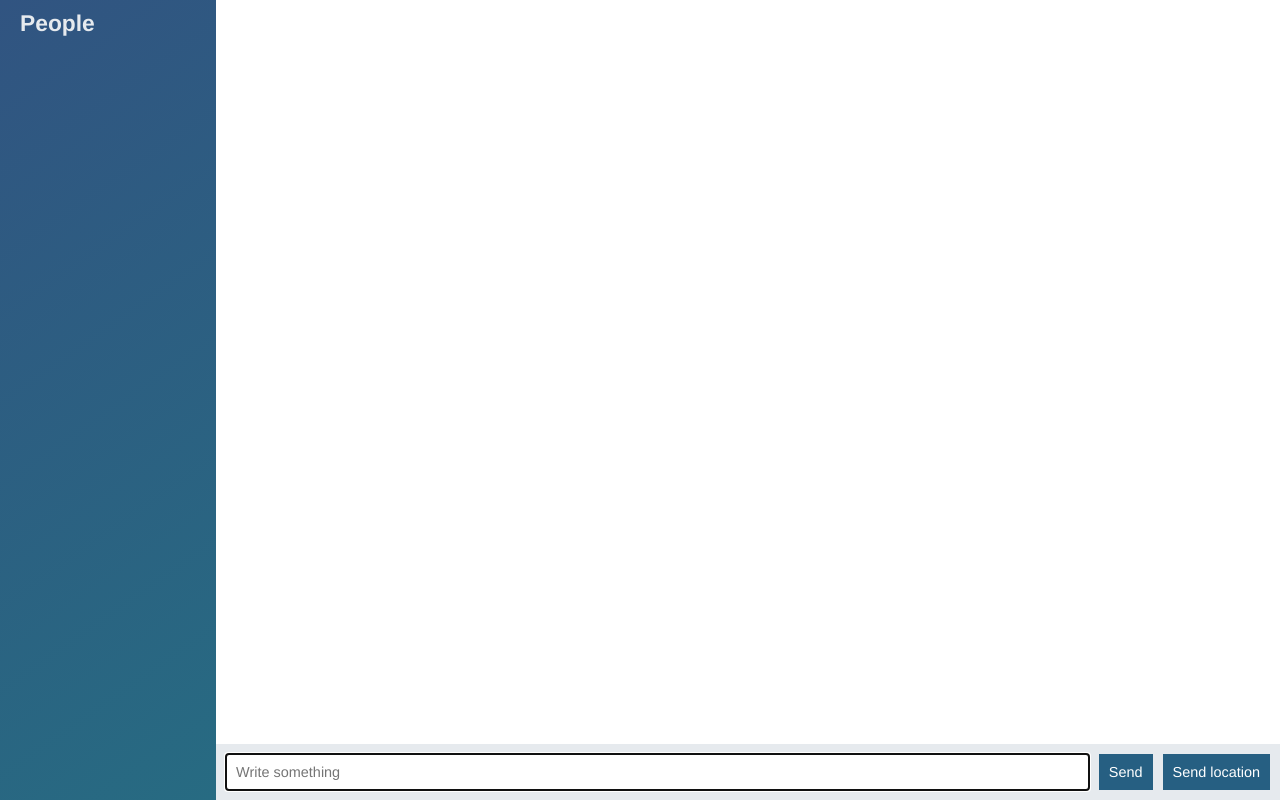
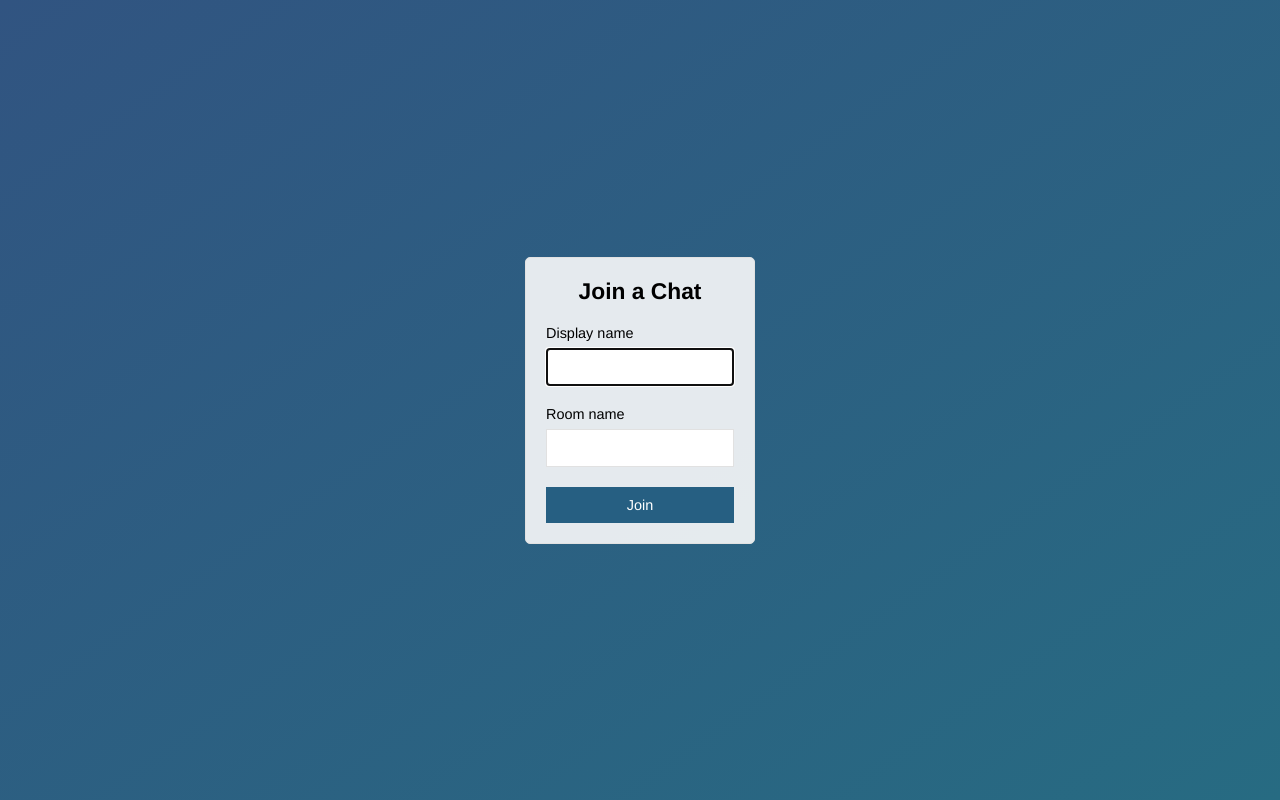
Before and after one commit to iamsebam/node-chat-app, a website: page public/index.html in a window 1280 px wide. Drawn offline with nearby package versions, Linux system fonts and the light colour scheme; no server answers.

Commit message:
Add join page

```diff
--- a/public/index.html
+++ b/public/index.html
@@ -4,40 +4,27 @@
     <meta charset="UTF-8">
     <meta name="viewport" content="width=device-width, initial-scale=1.0">
     <meta http-equiv="X-UA-Compatible" content="ie=edge">
+    <title>Join | ChatApp</title>
     <link rel="stylesheet" href="/css/styles.css">
-    <title>Node Chat App</title>
 </head>
-<body class="chat">
-    <div class="chat__sidebar">
-        <h3>People</h3>
-        <div id="users"></div>
+<body class="centered-form">
+    <div class="centered-form__form">
+        <form action ="/chat.html">
+            <div class="form-field">
+                <h3>Join a Chat</h3>
+            </div>
+            <div class="form-field">
+                <label>Display name</label>
+                <input type="text" name="name" autofocus>
+            </div>
+            <div class="form-field">
+                <label>Room name</label>
+                <input type="text" name="room">
+            </div>
+            <div class="form-field">
+                <button>Join</button>
+            </div>
+        </form>
     </div>
-    <div class="chat__main">
-        <ol id='messages' class="chat__messages"></ol>
-        <div class="chat__footer">
-            <form id="message-form">
-                <input name="message" type="text" placeholder="Write something" autofocus autocomplete="off" />
-                <button id="send-message">Send</button>
-            </form>
-            <button id="send-location">Send location</button>
-        </div>
-    </div>
-
-    <script id="message-template" type="text/template">
-        <li class="message">
-            <div class="message__title">
-                <h4>{{user}}</h4>
-                <span>{{time}}</span>
-            </div>
-            <div class="message__body">
-                <p>{{text}} {{{link}}}</p>
-            </div>
-        </li>
-    </script>
-
-    <script src="/socket.io/socket.io.js"></script>
-    <script src="/js/libs/mustache.js"></script>
-    <script src="/js/libs/moment.js"></script>
-    <script src="/js/index.js"></script>
 </body>
 </html>
```
Also changed, not shown: public/chat.html (added, +43 -0 lines), public/js/chat.js (renamed from public/js/index.js).
